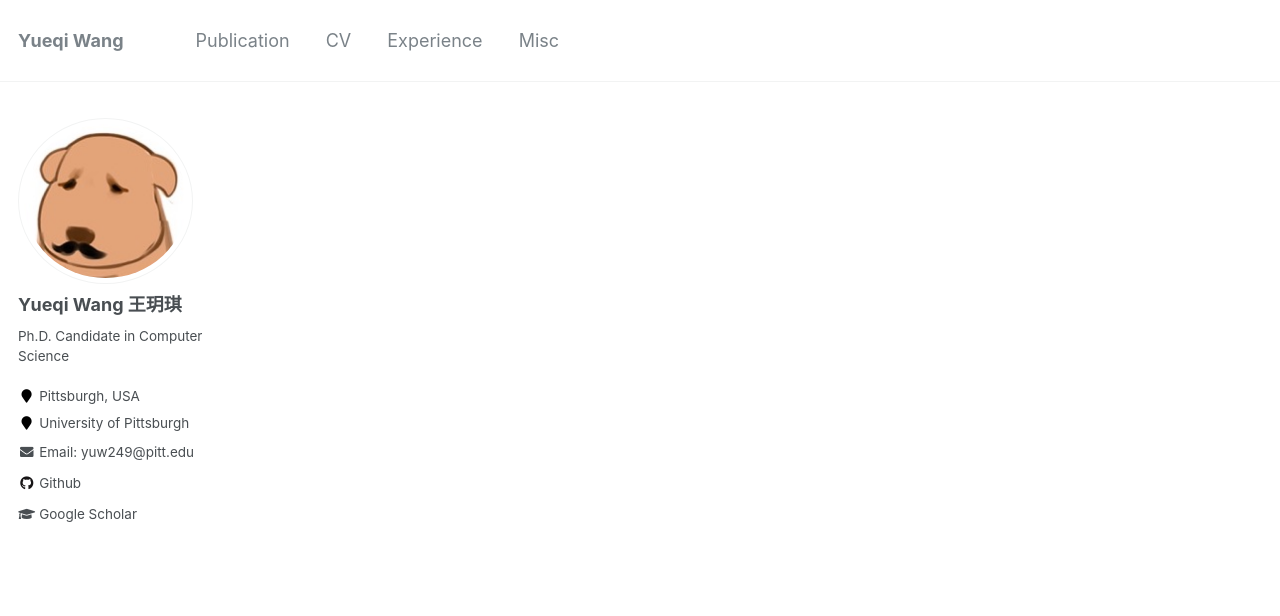
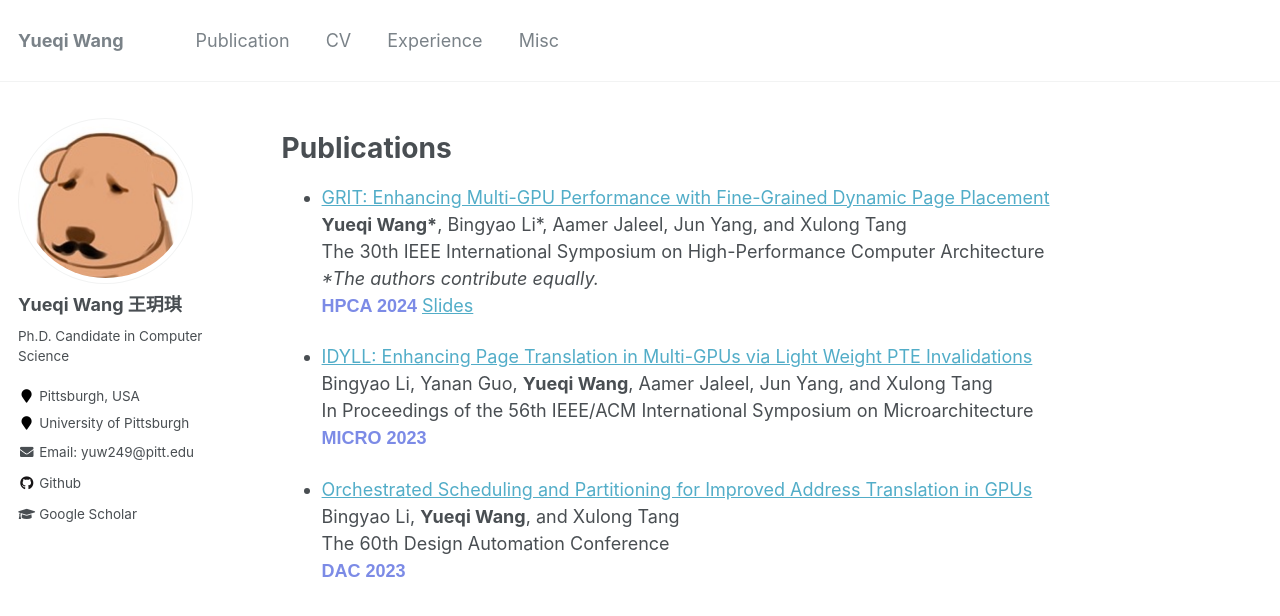
Before and after one commit to wangw42/wangw42.github.io, a Jekyll site: the page built from _pages/publications.md, in a window 1280 px wide. Shown: the top 616 px of the page. Built offline with Jekyll 4.4.1, drawn with Linux system fonts in a browser that asks for light colours.

Commit message:
publication

```diff
--- a/_pages/publications.md
+++ b/_pages/publications.md
@@ -16,3 +16,25 @@ sitemap: false
   {% include archive-single.html %}
 {% endfor %}
  -->
+
+Publications
+===
+
+* [GRIT: Enhancing Multi-GPU Performance with Fine-Grained Dynamic Page Placement]() \
+  **Yueqi Wang\***, Bingyao Li*, Aamer Jaleel, Jun Yang, and Xulong Tang \
+  The 30th IEEE International Symposium on High-Performance Computer Architecture \
+  <i>\*The authors contribute equally.</i>\
+  <span style="font-family: Arial; color: #7C8BE6; font-weight: bold;">HPCA 2024</span>
+  [Slides]()
+
+
+
+* [IDYLL: Enhancing Page Translation in Multi-GPUs via Light Weight PTE Invalidations](../files/MICRO2023_IDYLL) \
+  Bingyao Li, Yanan Guo, **Yueqi Wang**, Aamer Jaleel, Jun Yang, and Xulong Tang \
+  In Proceedings of the 56th IEEE/ACM International Symposium on Microarchitecture \
+  <span style="font-family: Arial; color: #7C8BE6; font-weight: bold;">MICRO 2023</span>
+
+* [Orchestrated Scheduling and Partitioning for Improved Address Translation in GPUs](../files/DAC2023.pdf) \
+  Bingyao Li, **Yueqi Wang**, and Xulong Tang\
+  The 60th Design Automation Conference\
+  <span style="font-family: Arial; color: #7C8BE6; font-weight: bold;">DAC 2023</span>
```
Also changed, not shown: 2 other files.
